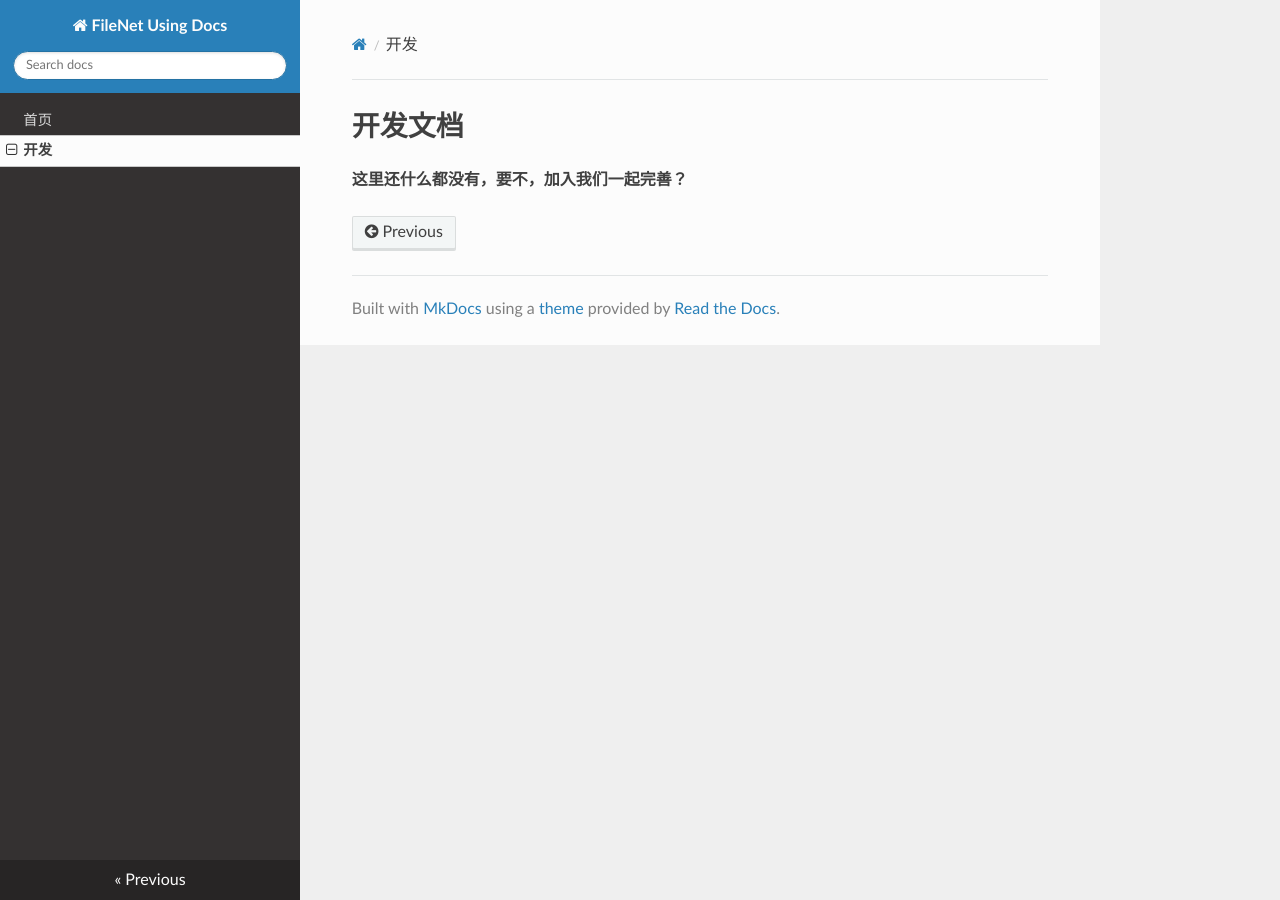
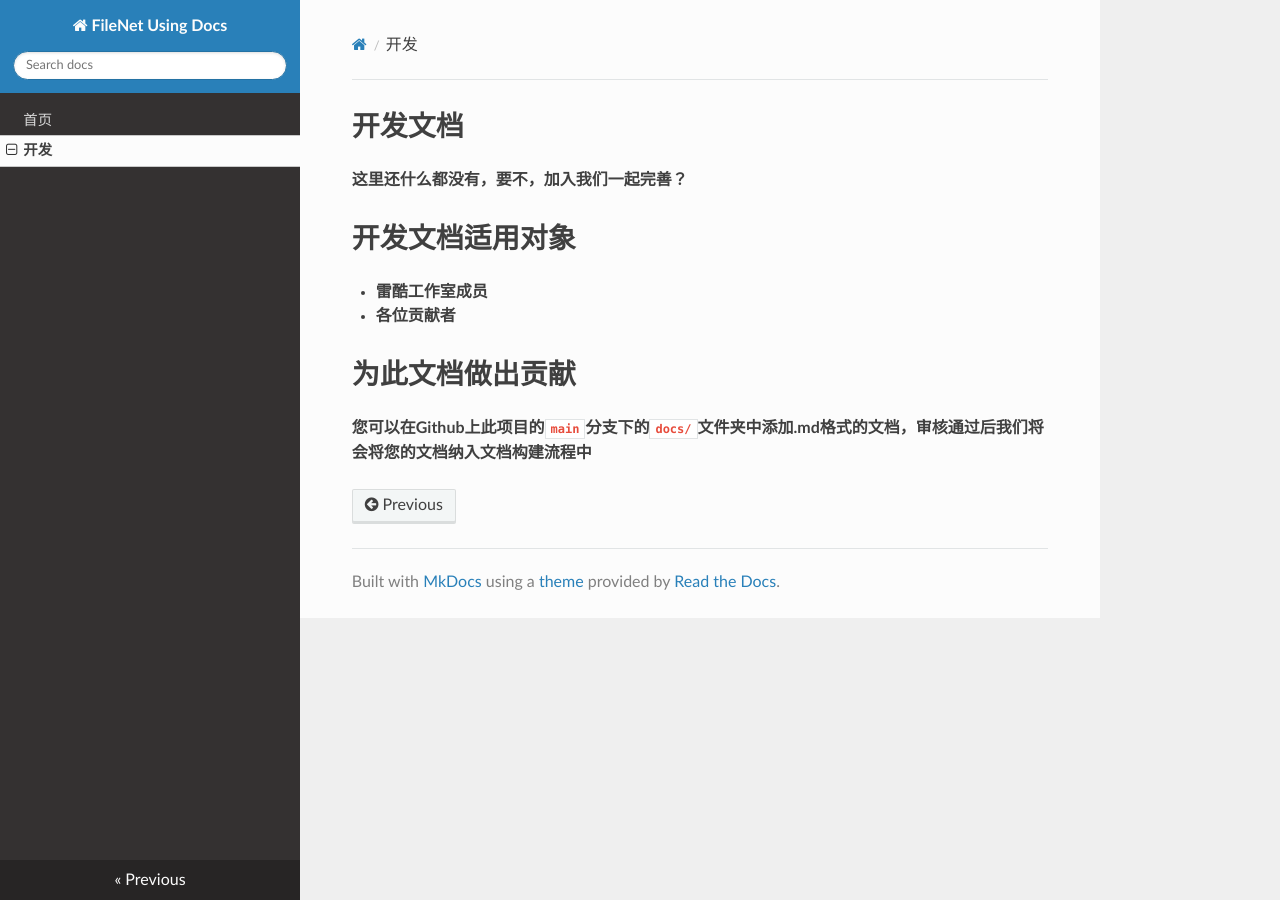
Before and after one commit to thundercoolstudio/FileNet, an MkDocs documentation site: the page built from docs/development.md, in a window 1280 px wide. Built offline with MkDocs 1.6.1, drawn with Linux system fonts in a browser that asks for light colours; nearby versions of some CDN libraries.

Commit message:
Fix up some bugs

```diff
--- a/docs/development.md
+++ b/docs/development.md
@@ -1,2 +1,9 @@
 # 开发文档
 **这里还什么都没有，要不，加入我们一起完善？**
+
+# 开发文档适用对象
+* **雷酷工作室成员**
+* **各位贡献者**
+
+# 为此文档做出贡献
+**您可以在Github上此项目的`main`分支下的`docs/`文件夹中添加.md格式的文档，审核通过后我们将会将您的文档纳入文档构建流程中**
```
